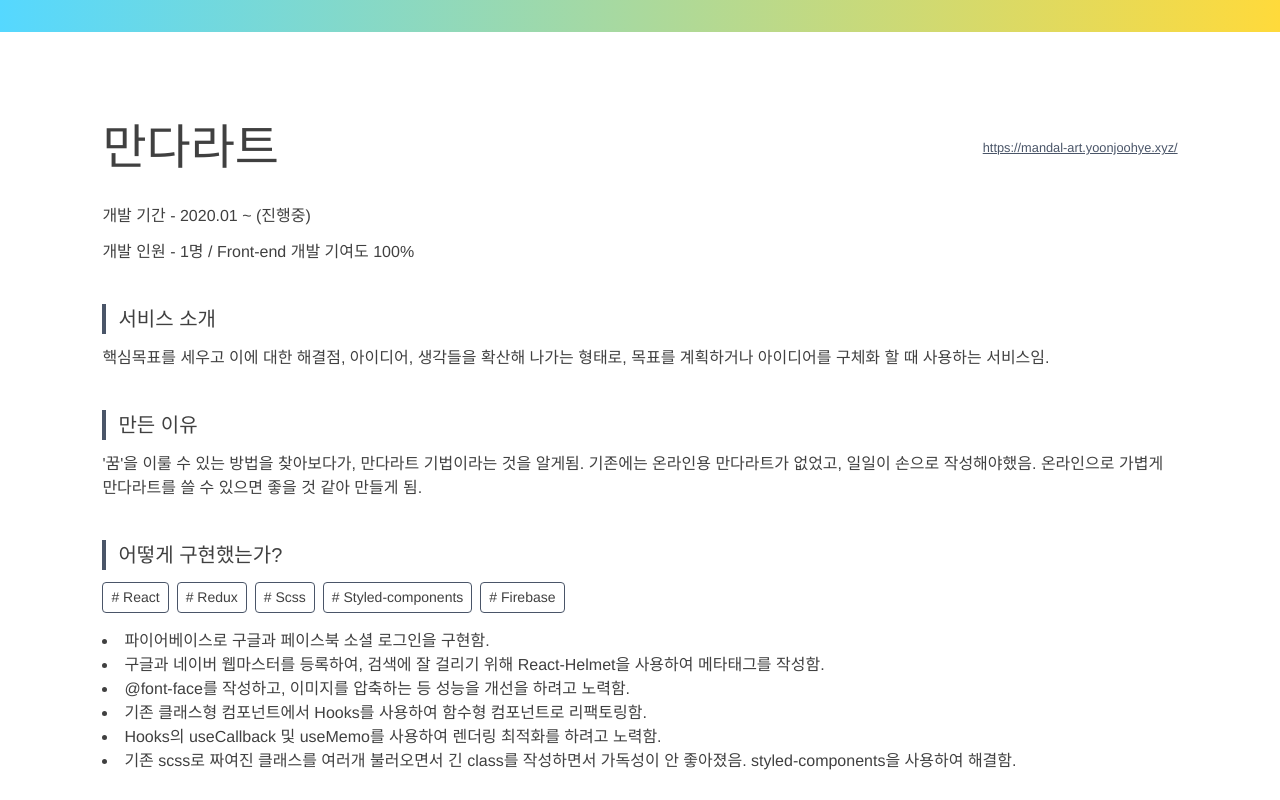
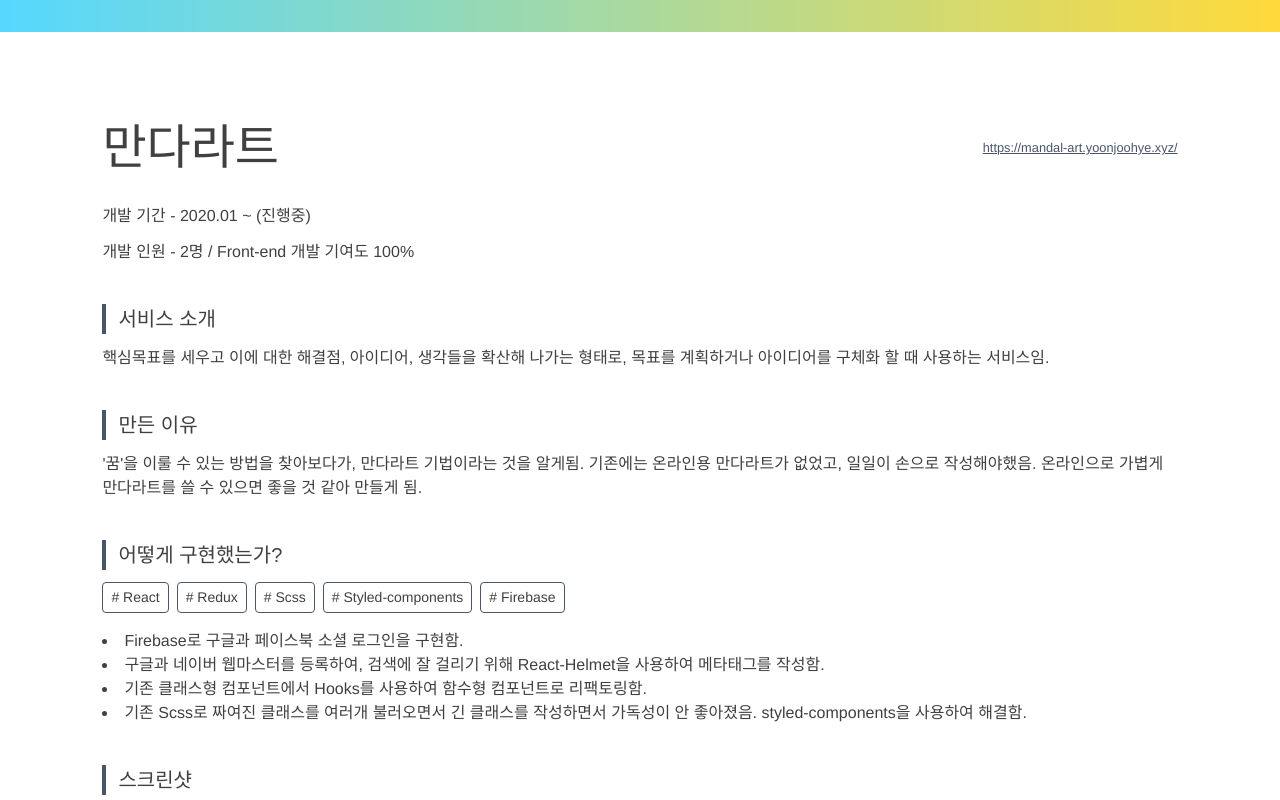
Before and after one commit to yoonjoohye/portfolio, a Vue app: page /detail/1 in a window 1280 px wide. Shown: the top 800 px of the page. Built offline with nearby package versions, Linux system fonts and the light colour scheme; grey boxes are pictures that could not be loaded; a web font is replaced by a local one.

Commit message:
[fix] 글 수정

```diff
--- a/src/assets/db/db.json
+++ b/src/assets/db/db.json
@@ -86,12 +86,10 @@
       "content": "핵심목표를 세우고 이에 대한 해결점, 아이디어, 생각들을 확산해 나가는 형태로, 목표를 계획하거나 아이디어를 구체화 할 때 사용하는 서비스임.",
       "devReason": "'꿈'을 이룰 수 있는 방법을 찾아보다가, 만다라트 기법이라는 것을 알게됨. 기존에는 온라인용 만다라트가 없었고, 일일이 손으로 작성해야했음. 온라인으로 가볍게 만다라트를 쓸 수 있으면 좋을 것 같아 만들게 됨.",
       "devStory": [
-        "파이어베이스로 구글과 페이스북 소셜 로그인을 구현함.",
+        "Firebase로 구글과 페이스북 소셜 로그인을 구현함.",
         "구글과 네이버 웹마스터를 등록하여, 검색에 잘 걸리기 위해 React-Helmet을 사용하여 메타태그를 작성함.",
-        "@font-face를 작성하고, 이미지를 압축하는 등 성능을 개선을 하려고 노력함.",
         "기존 클래스형 컴포넌트에서 Hooks를 사용하여 함수형 컴포넌트로 리팩토링함.",
-        "Hooks의 useCallback 및 useMemo를 사용하여 렌더링 최적화를 하려고 노력함.",
-        "기존 scss로 짜여진 클래스를 여러개 불러오면서 긴 class를 작성하면서 가독성이 안 좋아졌음. styled-components을 사용하여 해결함."
+        "기존 Scss로 짜여진 클래스를 여러개 불러오면서 긴 클래스를 작성하면서 가독성이 안 좋아졌음. styled-components을 사용하여 해결함."
       ],
       "devReview": "실제로 사용하는 유저가 있고, 글자수 제한을 풀어달라는 피드백을 받기도 했음. 또한 개선할 점들을 스스로 고민하면서, SMART 기법 기획을 계획하게 됐음.",
       "skill": [
@@ -102,7 +100,7 @@
         "Firebase"
       ],
       "url": "https://mandal-art.yoonjoohye.xyz/",
-      "team": "1",
+      "team": "2",
       "date": "2020.01 ~ (진행중)"
     },
     {
@@ -158,11 +156,11 @@
       "content": "구직 데이터를 입력하면 참가기업의 채용공고를 기반으로 인공지능(AI)으로 계산하여, 가장 적합도가 높은 참가기업의 채용정보를 추천해주는 서비스임.",
       "devReason": "취업 박람회에 참가한 기업 부스의 이동경로를 줄이고, 구직자와 맞는 채용정보를 찾아주기 위해 개발하게 됨.",
       "devStory": [
-        "유지보수를 위해 컴포넌트를 프로그레스바 및 제목을 기능별로 재 분리함.",
+        "유지보수를 위해 컴포넌트를 프로그레스바 및 제목을 기능별로 재분리함.",
         "Less에서 Scss/TailwindCSS로 리팩토링함.",
         "매칭 결과가 보기 불편하다는 피드백을 받고, 일치/불일치 여부를 특수기호로 표기하여, 매칭 결과를 한 눈에 볼 수 있도록 만듦.",
-        "전공 입력에 예시가 없어 데이터를 정리하기가 어려웠음. 자동완성을 추가하여, 통일된 데이터가 나오도록 유도함.",
-        "학력 정보에 고졸을 추가하여, 박람회에서 사용할 유저를 확대함.",
+        "사람마다 입력한 전공정보가 달라서 데이터를 분류하기가 어려웠음. 자동완성을 추가하여, 데이터를 분류할 수 있게됨.",
+        "학력 정보에 고졸을 추가하여, 고졸 유저도 사용할 수 있도록 함.",
         "정규식을 써서, 이메일 폼 태그의 유효성 검사를 적용함."
       ],
       "devReview": "",
@@ -275,7 +273,7 @@
       "devReason": "'실무경험을 하면 취업준비에 도움이 될 것이다.'라는 가설로 직무부트캠프를 개발하게 됨.",
       "devStory": [
         "최근 본 캠프 하단에 띄우기 등 하루에 4~5개씩 구글 옵티마이저로 A/B Test를 진행함.",
-        "Lean하게 메인화면, 디테일화면, 신청화면, 결제화면을 가장 중요한 화면단을 먼저 만들고, 추가로 리드멘토 모집화면, 마이페이지 신청내역화면, 이해도 테스트화면을 개발함.",
+        "메인화면, 디테일화면, 신청화면, 결제화면을 가장 중요한 화면단을 먼저 만들고, 추가로 리드멘토 모집화면, 마이페이지 신청내역화면, 이해도 테스트화면을 Lean하게 개발함.",
         "less의 mixin 기능을 활용하여, ellipsis를 구현함.",
         "이해도 테스트 화면에서 v-scroll을 사용하여, 테스트를 진행할 때 자동으로 아래로 스크롤이 되도록 구현함."
       ],
@@ -310,7 +308,7 @@
         "AOS 라이브러리로 메인화면 애니메이션을 추가하여, 유저들의 시선을 끌 수 있게함.",
         "IE 크로스 브라우징을 위해 agent를 체크하여, 프로그레스바가 잘 작동하게 함.",
         "FileReader로 이미지 프리뷰를 구현함.",
-        "기업정보 등록 및 채용정보 등록 화면에서 한 스텝당 30개가 넘는 폼 태그를 validator 함수를 만들어 유효성 검사를 쉽게 함."
+        "기업정보 등록 및 채용정보 등록 화면에서 30개가 넘는 폼 태그를 validator 함수를 만들어 유효성 검사를 쉽게 함."
       ],
       "devReview": "기획서랑 디자인 시안 없이 레거시 파일과 사이트를 보면서 개발했는데 힘들었음. 하지만, 이를 계기로 뷰를 어느정도 작성할 수 있게됨.",
       "skill": [
--- a/src/views/Index.vue
+++ b/src/views/Index.vue
@@ -21,11 +21,12 @@
 
     export default {
         name: 'Index',
+
         beforeCreate() {
-            document.body.className='overflow-auto';
+            document.body.className = 'overflow-auto';
         },
         components: {
-            Greeting, Profile, Contact,Float
+            Greeting, Profile, Contact, Float
         },
     }
 </script>
```
